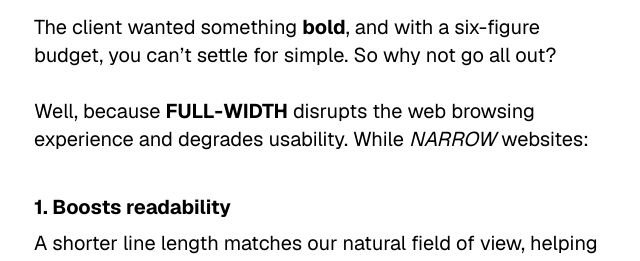
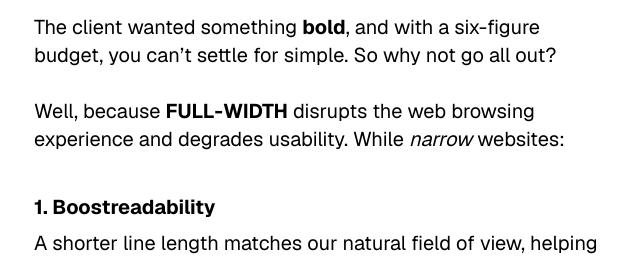
Before and after one commit to rayan-saleh/motherfuckingnarrow, a Next.js app: page / in a window 1280 px wide. Shown: the part 5600-5861 px from the top of the page, without its empty margins (318-958 px from the left). Built offline with nearby package versions, Linux system fonts and the light colour scheme.

Commit message:
final final changes

```diff
--- a/app/components/BottomNarrowSection.tsx
+++ b/app/components/BottomNarrowSection.tsx
@@ -8,11 +8,11 @@ export default function BottomNarrowSection() {
         The client wanted something <b>bold</b>, and with a six-figure budget, you can’t settle for simple. So why not go all out?
         <br />
         <br />
-        Well, because <b>FULL-WIDTH</b> disrupts the web browsing experience and degrades usability. While <i>NARROW</i> websites:
+        Well, because <b>FULL-WIDTH</b> disrupts the web browsing experience and degrades usability. While <i>narrow</i> websites:
 
         </p>
         <p className="font-bold pt-8 text-2xl 2xl:text-3xl">
-          1. Boosts readability
+          1. Boostreadability
         </p>
         <p>
           A shorter line length matches our natural field of view, helping eyes stay focused and improving comprehension.
```
